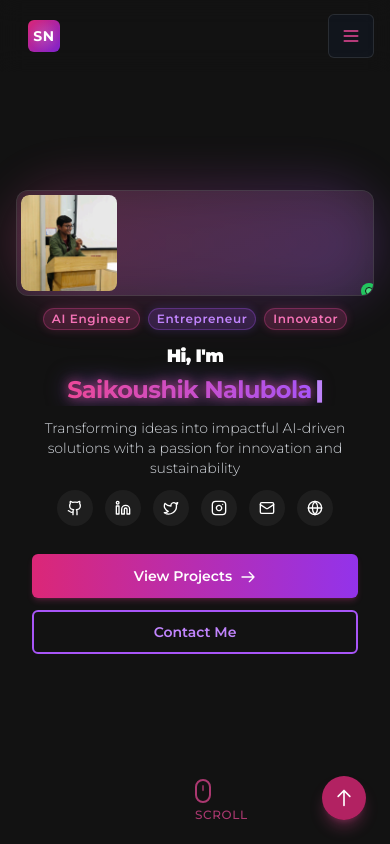
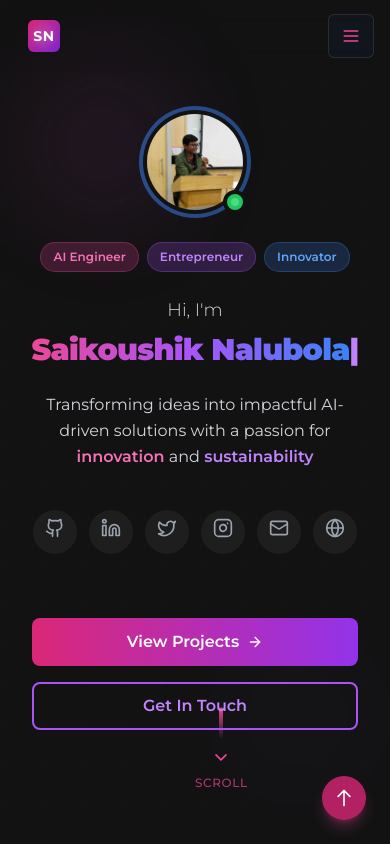
Before and after one commit to saikoushiknalubola/Saikoushikupotoforio, a React (Vite) app: page / in a window 390 px wide. Shown: the top 844 px of the page. Built offline with nearby package versions, Linux system fonts and the light colour scheme; a web font is replaced by a local one.

Commit message:
feat: Implement Hero section redesign
This commit implements the comprehensive Hero section redesign plan, optimizing layout, visual design, mobile responsiveness, and performance.

```diff
--- a/src/components/Hero.tsx
+++ b/src/components/Hero.tsx
@@ -1,170 +1,164 @@
 
 import React, { useEffect, useState } from 'react';
 import { Avatar, AvatarImage, AvatarFallback } from "@/components/ui/avatar";
-import { Github, Linkedin, Twitter, Instagram, Mail, Globe } from 'lucide-react';
+import { Github, Linkedin, Twitter, Instagram, Mail, Globe, ArrowRight, ChevronDown } from 'lucide-react';
 
 const Hero = () => {
-  const [position, setPosition] = useState({ x: 0, y: 0 });
-  const [isNameVisible, setIsNameVisible] = useState(false);
-  const [isDescVisible, setIsDescVisible] = useState(false);
-  const [isSocialsVisible, setIsSocialsVisible] = useState(false);
-  const [isButtonsVisible, setIsButtonsVisible] = useState(false);
-  const [isProfileVisible, setIsProfileVisible] = useState(false);
+  const [isVisible, setIsVisible] = useState(false);
+  const [nameTyped, setNameTyped] = useState('');
+  const fullName = 'Saikoushik Nalubola';
 
-  // Spotlight effect - disabled on mobile for performance
   useEffect(() => {
-    const handleMouseMove = (e: MouseEvent) => {
-      if (window.innerWidth > 768) {
-        const x = (e.clientX / window.innerWidth) * 100;
-        const y = (e.clientY / window.innerHeight) * 100;
-        setPosition({ x, y });
+    setIsVisible(true);
+
+    // Typing animation for name
+    let index = 0;
+    const typeTimer = setInterval(() => {
+      if (index <= fullName.length) {
+        setNameTyped(fullName.slice(0, index));
+        index++;
+      } else {
+        clearInterval(typeTimer);
       }
-    };
+    }, 80);
 
-    window.addEventListener('mousemove', handleMouseMove);
-    return () => window.removeEventListener('mousemove', handleMouseMove);
+    return () => clearInterval(typeTimer);
   }, []);
 
-  // Staggered animations
-  useEffect(() => {
-    setIsNameVisible(true);
-    setTimeout(() => setIsDescVisible(true), 300);
-    setTimeout(() => setIsSocialsVisible(true), 500);
-    setTimeout(() => setIsButtonsVisible(true), 700);
-    setTimeout(() => setIsProfileVisible(true), 200);
-  }, []);
+  const socialLinks = [
+    { href: "https://github.com/saikoushiknalubola", icon: Github, label: "GitHub" },
+    { href: "https://www.linkedin.com/in/saikoushiknalubola", icon: Linkedin, label: "LinkedIn" },
+    { href: "https://x.com/saikoushik_42", icon: Twitter, label: "Twitter" },
+    { href: "https://www.instagram.com/saikoushiknalubola/", icon: Instagram, label: "Instagram" },
+    { href: "mailto:saikoushik42@gmail.com", icon: Mail, label: "Email" },
+    { href: "https://saikoushiknalubola.netlify.app/", icon: Globe, label: "Portfolio" }
+  ];
 
   return (
-    <section
-      className="relative min-h-screen flex items-center justify-center px-4 py-8 sm:py-12 overflow-hidden"
-      style={{
-        '--x': `${position.x}%`,
-        '--y': `${position.y}%`
-      } as React.CSSProperties}
-    >
-      {/* Background elements - simplified for mobile */}
-      <div className="absolute inset-0 bg-[#121212] z-[-2]">
-        <div className="hidden md:block absolute inset-0 opacity-30 bg-[url('/bg-pattern.png')] bg-repeat opacity-10"></div>
-        <div className="hidden md:block spotlight"></div>
+    <section className="relative min-h-screen flex items-center justify-center px-4 py-16 sm:py-20 overflow-hidden bg-[#121212]">
+      {/* Background Elements */}
+      <div className="absolute inset-0 overflow-hidden pointer-events-none">
+        {/* Gradient Orbs */}
+        <div className="absolute top-20 left-10 w-32 h-32 sm:w-48 sm:h-48 md:w-64 md:h-64 rounded-full bg-gradient-to-r from-pink-500/20 to-purple-500/20 blur-3xl animate-pulse" />
+        <div className="absolute bottom-20 right-10 w-24 h-24 sm:w-40 sm:h-40 md:w-56 md:h-56 rounded-full bg-gradient-to-r from-purple-500/20 to-blue-500/20 blur-3xl animate-pulse delay-1000" />
+
+        {/* Grid Pattern */}
+        <div className="absolute inset-0 opacity-5">
+          <div className="absolute inset-0" style={{
+            backgroundImage: `radial-gradient(circle at 1px 1px, rgba(255,255,255,0.3) 1px, transparent 0)`,
+            backgroundSize: '40px 40px'
+          }} />
+        </div>
       </div>
 
-      {/* Mobile-optimized animated background */}
-      <div className="absolute inset-0 z-[-1] pointer-events-none overflow-hidden opacity-20">
-        <div className="absolute h-32 w-32 sm:h-48 sm:w-48 rounded-full blur-3xl bg-pink-500/20 -top-5 -left-10 animate-pulse"></div>
-        <div className="absolute h-32 w-32 sm:h-48 sm:w-48 rounded-full blur-3xl bg-purple-500/20 bottom-10 right-5 animate-pulse delay-1000"></div>
-      </div>
-
-      <div className="max-w-6xl mx-auto relative z-10 flex flex-col items-center gap-6 sm:gap-8 text-center">
-        {/* Mobile-first content layout */}
-        <div className="w-full space-y-3 sm:space-y-4">
-          {/* Profile Image - moved to top for mobile */}
-          <div className={`relative transform transition-all duration-1000 mx-auto ${isProfileVisible ? 'opacity-100 translate-y-0' : 'opacity-0 translate-y-4'}`}>
+      <div className="relative z-10 w-full max-w-4xl mx-auto">
+        <div className="text-center space-y-6 sm:space-y-8">
+          {/* Profile Image */}
+          <div className={`transform transition-all duration-1000 ${isVisible ? 'opacity-100 translate-y-0 scale-100' : 'opacity-0 translate-y-8 scale-95'}`}>
+            <div className="relative inline-block">
               <div className="relative">
-              {/* Mobile-optimized glow effects */}
-              <div className="absolute -inset-2 sm:-inset-4 rounded-full bg-gradient-to-r from-pink-500 to-purple-500 opacity-20 sm:opacity-30 blur-xl animate-pulse"></div>
-
-              {/* Card background */}
-              <div className="relative rounded-xl overflow-hidden glass-card p-1 border border-white/10">
-                <div className="absolute inset-0 bg-gradient-to-br from-pink-500/10 to-purple-500/10"></div>
-
-                {/* Profile Image - mobile optimized sizes */}
-                <div className="relative overflow-hidden rounded-lg">
-                  <Avatar className="w-24 h-24 sm:w-32 sm:h-32 md:w-40 md:h-40 rounded-lg">
+                <Avatar className="w-24 h-24 sm:w-32 sm:h-32 md:w-40 md:h-40 mx-auto ring-4 ring-gradient-to-r from-pink-500 to-purple-500 ring-offset-4 ring-offset-[#121212]">
                   <AvatarImage
                     src="/lovable-uploads/1466490d-7b5c-4b9c-9b5e-584004601ca5.png"
                     alt="Saikoushik Nalubola"
                     className="object-cover"
                   />
-                    <AvatarFallback className="text-lg sm:text-2xl bg-gradient-to-br from-pink-600 to-purple-700 text-white font-bold">SN</AvatarFallback>
+                  <AvatarFallback className="text-lg sm:text-2xl bg-gradient-to-br from-pink-600 to-purple-700 text-white font-bold">
+                    SN
+                  </AvatarFallback>
                 </Avatar>
-                </div>
 
-                {/* Status indicator */}
-                <div className="absolute -bottom-1 -right-1 p-1 rounded-full bg-green-500">
-                  <span className="block w-2 h-2 sm:w-3 sm:h-3 rounded-full bg-green-400 border border-[#121212]"></span>
+                {/* Status Indicator */}
+                <div className="absolute -bottom-1 -right-1 w-6 h-6 sm:w-8 sm:h-8 bg-green-500 rounded-full border-4 border-[#121212] flex items-center justify-center">
+                  <div className="w-2 h-2 sm:w-3 sm:h-3 bg-green-400 rounded-full animate-pulse" />
                 </div>
               </div>
             </div>
           </div>
 
-          {/* Tags */}
-          <div className={`flex flex-wrap justify-center gap-2 mb-4 sm:mb-6 transform transition-all duration-700 ${isSocialsVisible ? 'opacity-100 translate-y-0' : 'opacity-0 translate-y-4'}`}>
-            <span className="badge badge-pink text-xs sm:text-sm">AI Engineer</span>
-            <span className="badge badge-purple text-xs sm:text-sm">Entrepreneur</span>
-            <span className="badge badge-pink text-xs sm:text-sm">Innovator</span>
+          {/* Role Tags */}
+          <div className={`flex flex-wrap justify-center gap-2 sm:gap-3 transform transition-all duration-1000 delay-200 ${isVisible ? 'opacity-100 translate-y-0' : 'opacity-0 translate-y-4'}`}>
+            <span className="px-3 py-1.5 text-xs sm:text-sm font-semibold bg-pink-500/20 text-pink-400 rounded-full border border-pink-500/30">
+              AI Engineer
+            </span>
+            <span className="px-3 py-1.5 text-xs sm:text-sm font-semibold bg-purple-500/20 text-purple-400 rounded-full border border-purple-500/30">
+              Entrepreneur
+            </span>
+            <span className="px-3 py-1.5 text-xs sm:text-sm font-semibold bg-blue-500/20 text-blue-400 rounded-full border border-blue-500/30">
+              Innovator
+            </span>
           </div>
 
-          {/* Name with enhanced mobile animation */}
-          <div className="overflow-hidden">
-            <h1 className="text-2xl sm:text-4xl md:text-5xl lg:text-6xl font-black tracking-tight leading-tight">
-              <span className="text-white block mb-1 sm:mb-2 text-lg sm:text-2xl md:text-3xl">Hi, I'm</span>
-              <div className={`relative transform transition-all duration-1000 ${isNameVisible ? 'opacity-100 translate-y-0' : 'opacity-0 translate-y-8'}`}>
-                <span className="gradient-text font-bold animate-pulse-glow">
-                  Saikoushik Nalubola
+          {/* Greeting & Name */}
+          <div className={`space-y-2 sm:space-y-4 transform transition-all duration-1000 delay-300 ${isVisible ? 'opacity-100 translate-y-0' : 'opacity-0 translate-y-4'}`}>
+            <p className="text-lg sm:text-xl md:text-2xl text-gray-300 font-light">
+              Hi, I'm
+            </p>
+            <h1 className="text-3xl sm:text-5xl md:text-6xl lg:text-7xl font-black tracking-tight">
+              <span className="bg-gradient-to-r from-pink-500 via-purple-500 to-blue-500 bg-clip-text text-transparent">
+                {nameTyped}
               </span>
-                <span className="inline-block animate-pulse ml-1 text-purple-400 text-2xl sm:text-4xl md:text-5xl">|</span>
-              </div>
+              <span className="animate-pulse text-purple-400">|</span>
             </h1>
           </div>
 
           {/* Description */}
-          <div className="overflow-hidden">
-            <p className={`text-sm sm:text-lg md:text-xl text-gray-300 max-w-2xl mx-auto font-light px-4 transform transition-all duration-700 ${isDescVisible ? 'opacity-100 translate-y-0' : 'opacity-0 translate-y-4'}`}>
-              Transforming ideas into impactful AI-driven solutions with a passion for innovation and sustainability
+          <div className={`transform transition-all duration-1000 delay-500 ${isVisible ? 'opacity-100 translate-y-0' : 'opacity-0 translate-y-4'}`}>
+            <p className="text-base sm:text-lg md:text-xl text-gray-300 max-w-3xl mx-auto leading-relaxed px-4">
+              Transforming ideas into impactful AI-driven solutions with a passion for
+              <span className="text-pink-400 font-semibold"> innovation</span> and
+              <span className="text-purple-400 font-semibold"> sustainability</span>
             </p>
           </div>
 
-          {/* Social Media - mobile optimized */}
-          <div className={`flex justify-center gap-3 sm:gap-4 mt-4 sm:mt-6 transform transition-all duration-700 ${isSocialsVisible ? 'opacity-100 translate-y-0' : 'opacity-0 translate-y-4'}`}>
-            <a href="https://github.com/saikoushiknalubola" target="_blank" rel="noopener noreferrer"
-               className="social-button group p-2 sm:p-3">
-              <Github className="w-4 h-4 sm:w-5 sm:h-5 text-white group-hover:text-pink-400" />
+          {/* Social Links */}
+          <div className={`flex justify-center gap-3 sm:gap-4 py-4 transform transition-all duration-1000 delay-700 ${isVisible ? 'opacity-100 translate-y-0' : 'opacity-0 translate-y-4'}`}>
+            {socialLinks.map((social) => (
+              <a
+                key={social.label}
+                href={social.href}
+                target={social.href.startsWith('mailto:') ? undefined : '_blank'}
+                rel={social.href.startsWith('mailto:') ? undefined : 'noopener noreferrer'}
+                className="group relative p-3 sm:p-4 bg-white/5 hover:bg-white/10 rounded-full transition-all duration-300 hover:scale-110 hover:shadow-lg hover:shadow-pink-500/25"
+                aria-label={social.label}
+              >
+                <social.icon className="w-5 h-5 sm:w-6 sm:h-6 text-gray-400 group-hover:text-pink-400 transition-colors duration-300" />
+
+                {/* Tooltip */}
+                <div className="absolute -top-12 left-1/2 transform -translate-x-1/2 px-2 py-1 bg-gray-900 text-white text-xs rounded opacity-0 group-hover:opacity-100 transition-opacity duration-300 pointer-events-none whitespace-nowrap">
+                  {social.label}
+                </div>
               </a>
-            <a href="https://www.linkedin.com/in/saikoushiknalubola" target="_blank" rel="noopener noreferrer"
-               className="social-button group p-2 sm:p-3">
-              <Linkedin className="w-4 h-4 sm:w-5 sm:h-5 text-white group-hover:text-pink-400" />
-            </a>
-            <a href="https://x.com/saikoushik_42" target="_blank" rel="noopener noreferrer"
-               className="social-button group p-2 sm:p-3">
-              <Twitter className="w-4 h-4 sm:w-5 sm:h-5 text-white group-hover:text-pink-400" />
-            </a>
-            <a href="https://www.instagram.com/saikoushiknalubola/" target="_blank" rel="noopener noreferrer"
-               className="social-button group p-2 sm:p-3">
-              <Instagram className="w-4 h-4 sm:w-5 sm:h-5 text-white group-hover:text-pink-400" />
-            </a>
-            <a href="mailto:saikoushik42@gmail.com"
-               className="social-button group p-2 sm:p-3">
-              <Mail className="w-4 h-4 sm:w-5 sm:h-5 text-white group-hover:text-pink-400" />
-            </a>
-            <a href="https://saikoushiknalubola.netlify.app/" target="_blank" rel="noopener noreferrer"
-               className="social-button group p-2 sm:p-3">
-              <Globe className="w-4 h-4 sm:w-5 sm:h-5 text-white group-hover:text-pink-400" />
-            </a>
+            ))}
           </div>
 
-          {/* CTA Buttons - mobile optimized */}
-          <div className={`flex flex-col sm:flex-row justify-center gap-3 pt-4 sm:pt-6 px-4 transform transition-all duration-700 ${isButtonsVisible ? 'opacity-100 translate-y-0' : 'opacity-0 translate-y-4'}`}>
-            <a href="#projects" className="anime-button-primary group px-4 py-3 sm:px-6 sm:py-3 text-sm font-semibold w-full sm:w-auto">
-              <span>
+          {/* CTA Buttons */}
+          <div className={`flex flex-col sm:flex-row gap-4 sm:gap-6 justify-center pt-6 sm:pt-8 px-4 transform transition-all duration-1000 delay-900 ${isVisible ? 'opacity-100 translate-y-0' : 'opacity-0 translate-y-4'}`}>
+            <a
+              href="#projects"
+              className="group inline-flex items-center justify-center px-6 sm:px-8 py-3 sm:py-4 bg-gradient-to-r from-pink-600 to-purple-600 text-white font-semibold rounded-lg hover:from-pink-500 hover:to-purple-500 transition-all duration-300 hover:scale-105 hover:shadow-lg hover:shadow-pink-500/25 min-h-[48px]"
+            >
               View Projects
-                <svg className="w-4 h-4 ml-2 inline-block transform group-hover:translate-x-1 transition-transform" fill="none" stroke="currentColor" viewBox="0 0 24 24" xmlns="http://www.w3.org/2000/svg">
-                  <path strokeLinecap="round" strokeLinejoin="round" strokeWidth={2} d="M14 5l7 7m0 0l-7 7m7-7H3" />
-                </svg>
-              </span>
+              <ArrowRight className="w-4 h-4 sm:w-5 sm:h-5 ml-2 group-hover:translate-x-1 transition-transform duration-300" />
             </a>
-            <a href="#contact" className="anime-button-secondary group px-4 py-3 sm:px-6 sm:py-3 text-sm font-semibold w-full sm:w-auto">
-              <span>Contact Me</span>
+
+            <a
+              href="#contact"
+              className="group inline-flex items-center justify-center px-6 sm:px-8 py-3 sm:py-4 border-2 border-purple-500 text-purple-400 font-semibold rounded-lg hover:bg-purple-500/10 hover:border-pink-400 hover:text-pink-400 transition-all duration-300 hover:scale-105 min-h-[48px]"
+            >
+              Get In Touch
             </a>
           </div>
         </div>
       </div>
 
-      {/* Scroll indicator - mobile optimized */}
-      <div className="absolute bottom-4 sm:bottom-8 left-1/2 transform -translate-x-1/2 animate-float">
-        <div className="w-4 h-6 sm:w-5 sm:h-8 rounded-full border-2 border-pink-500/70 flex justify-center p-1">
-          <div className="w-0.5 h-1.5 bg-pink-500 rounded-full animate-scroll-hint"></div>
+      {/* Scroll Indicator */}
+      <div className="absolute bottom-8 left-1/2 transform -translate-x-1/2 animate-bounce">
+        <div className="flex flex-col items-center space-y-2">
+          <div className="w-1 h-8 bg-gradient-to-b from-pink-500 to-transparent rounded-full" />
+          <ChevronDown className="w-5 h-5 text-pink-500" />
+          <span className="text-xs text-pink-500/70 font-medium tracking-wider">SCROLL</span>
         </div>
-        <p className="text-xs text-pink-500/70 mt-1 font-medium tracking-wider">SCROLL</p>
       </div>
     </section>
   );
```
Lines whose indentation alone changed are shown as unchanged.
